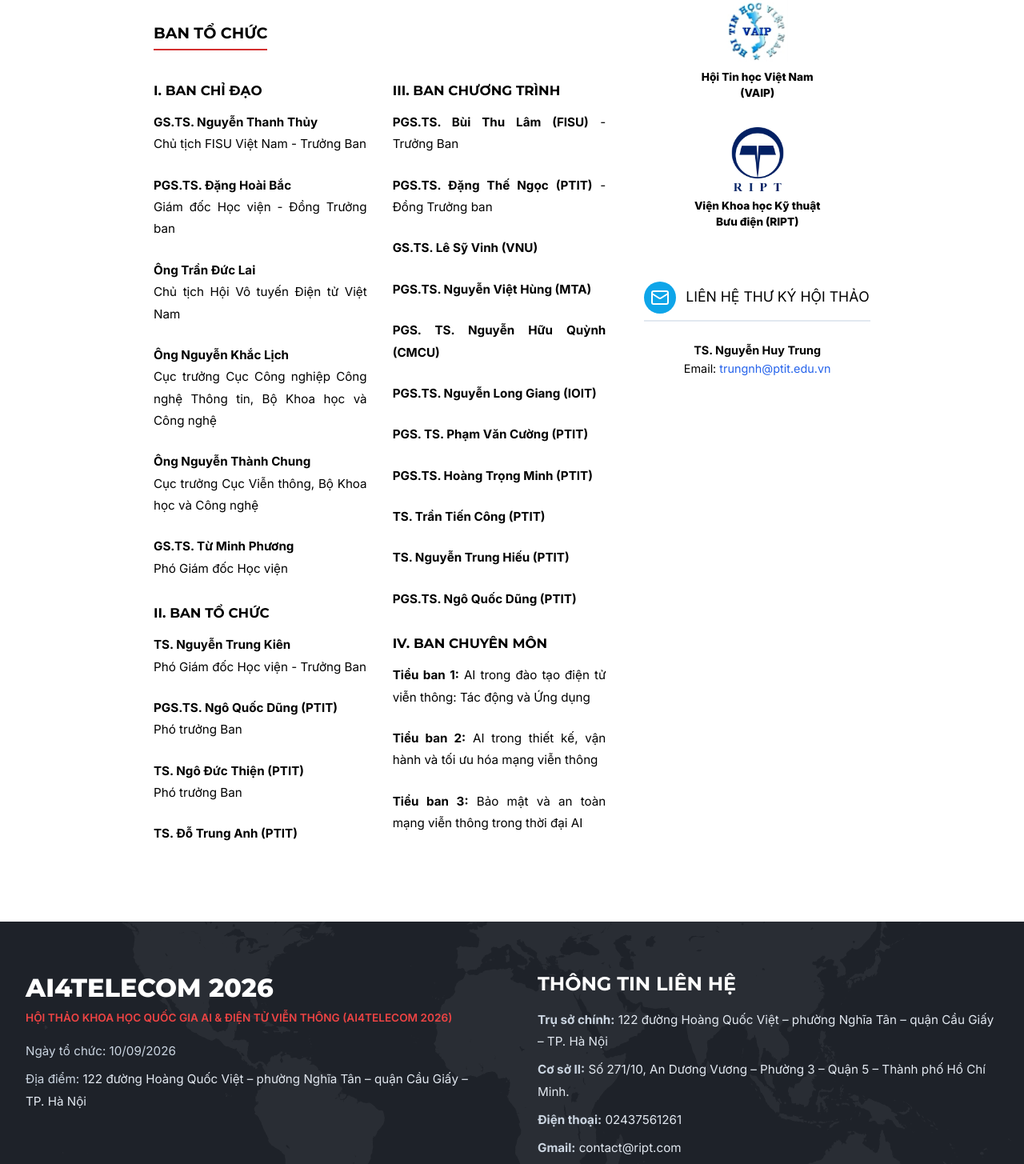
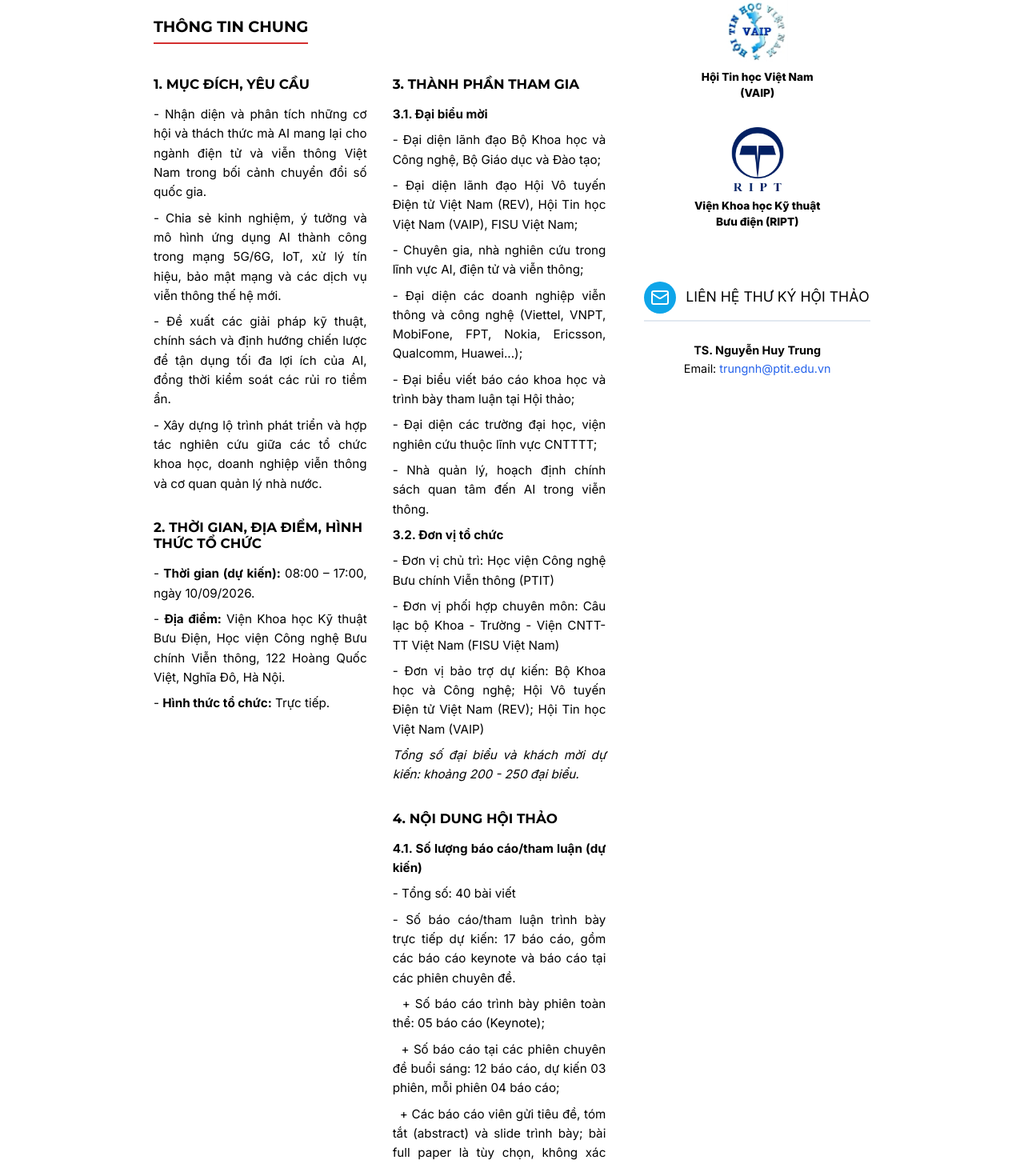
Before and after one commit to VuTienDatz/LandingPage, a Next.js app: page / in a window 1280 px wide. Shown: the part 1880-3335 px from the top of the page at 80% size. Built offline with nearby package versions, Linux system fonts and the light colour scheme.

Commit message:
Thêm nội dung

```diff
--- a/src/app/page.module.css
+++ b/src/app/page.module.css
@@ -426,7 +426,7 @@
 }
 
 .article {
-  color: #333;
+  color: #000;
   font-size: 0.95rem;
   line-height: 1.6;
 }
@@ -554,11 +554,12 @@
   font-weight: bold;
 }
 
-.committeeSection p {
-  font-size: 0.95rem; /* Further reduced from 1.05rem */
-  margin-bottom: 0.8rem;
-  line-height: 1.6;
-  color: #000;
+.article .committeeSection p {
+  font-size: 0.95rem;
+  margin-bottom: 0.5rem;
+  line-height: 1.6; /* Match standard article text */
+  color: #000; /* Use pure black */
+  text-align: justify; /* Match standard article text */
 }
 
 /* Sidebar Sponsor Categories */
--- a/src/components/ContentSection.tsx
+++ b/src/components/ContentSection.tsx
@@ -17,6 +17,62 @@
           <p>
             Hội thảo là diễn đàn để các nhà quản lý, kỹ sư, chuyên gia, nhà nghiên cứu trong lĩnh vực điện tử viễn thông và trí tuệ nhân tạo cùng nhau trao đổi, thảo luận về những vấn đề cốt lõi.
           </p>
+
+          <h2 className={styles.sectionTitle} style={{ marginTop: '2rem' }}>
+            THÔNG TIN CHUNG
+          </h2>
+
+          <div className={styles.twoColumnText}>
+            {/* Column 1 */}
+            <div>
+              <div className={styles.committeeSection}>
+                <h3>1. Mục đích, yêu cầu</h3>
+                <p>- Nhận diện và phân tích những cơ hội và thách thức mà AI mang lại cho ngành điện tử và viễn thông Việt Nam trong bối cảnh chuyển đổi số quốc gia.</p>
+                <p>- Chia sẻ kinh nghiệm, ý tưởng và mô hình ứng dụng AI thành công trong mạng 5G/6G, IoT, xử lý tín hiệu, bảo mật mạng và các dịch vụ viễn thông thế hệ mới.</p>
+                <p>- Đề xuất các giải pháp kỹ thuật, chính sách và định hướng chiến lược để tận dụng tối đa lợi ích của AI, đồng thời kiểm soát các rủi ro tiềm ẩn.</p>
+                <p>- Xây dựng lộ trình phát triển và hợp tác nghiên cứu giữa các tổ chức khoa học, doanh nghiệp viễn thông và cơ quan quản lý nhà nước.</p>
+              </div>
+
+              <div className={styles.committeeSection}>
+                <h3>2. Thời gian, địa điểm, hình thức tổ chức</h3>
+                <p>- <strong>Thời gian (dự kiến):</strong> 08:00 – 17:00, ngày 10/09/2026.</p>
+                <p>- <strong>Địa điểm:</strong> Viện Khoa học Kỹ thuật Bưu Điện, Học viện Công nghệ Bưu chính Viễn thông, 122 Hoàng Quốc Việt, Nghĩa Đô, Hà Nội.</p>
+                <p>- <strong>Hình thức tổ chức:</strong> Trực tiếp.</p>
+              </div>
+            </div>
+
+            {/* Column 2 */}
+            <div>
+              <div className={styles.committeeSection}>
+                <h3>3. Thành phần tham gia</h3>
+                <p><strong>3.1. Đại biểu mời</strong></p>
+                <p>- Đại diện lãnh đạo Bộ Khoa học và Công nghệ, Bộ Giáo dục và Đào tạo;</p>
+                <p>- Đại diện lãnh đạo Hội Vô tuyến Điện tử Việt Nam (REV), Hội Tin học Việt Nam (VAIP), FISU Việt Nam;</p>
+                <p>- Chuyên gia, nhà nghiên cứu trong lĩnh vực AI, điện tử và viễn thông;</p>
+                <p>- Đại diện các doanh nghiệp viễn thông và công nghệ (Viettel, VNPT, MobiFone, FPT, Nokia, Ericsson, Qualcomm, Huawei...);</p>
+                <p>- Đại biểu viết báo cáo khoa học và trình bày tham luận tại Hội thảo;</p>
+                <p>- Đại diện các trường đại học, viện nghiên cứu thuộc lĩnh vực CNTTTT;</p>
+                <p>- Nhà quản lý, hoạch định chính sách quan tâm đến AI trong viễn thông.</p>
+                <p><strong>3.2. Đơn vị tổ chức</strong></p>
+                <p>- Đơn vị chủ trì: Học viện Công nghệ Bưu chính Viễn thông (PTIT)</p>
+                <p>- Đơn vị phối hợp chuyên môn: Câu lạc bộ Khoa - Trường - Viện CNTT-TT Việt Nam (FISU Việt Nam)</p>
+                <p>- Đơn vị bảo trợ dự kiến: Bộ Khoa học và Công nghệ; Hội Vô tuyến Điện tử Việt Nam (REV); Hội Tin học Việt Nam (VAIP)</p>
+                <p><em>Tổng số đại biểu và khách mời dự kiến: khoảng 200 - 250 đại biểu.</em></p>
+              </div>
+
+              <div className={styles.committeeSection}>
+                <h3>4. Nội dung Hội thảo</h3>
+                <p><strong>4.1. Số lượng báo cáo/tham luận (dự kiến)</strong></p>
+                <p>- Tổng số: 40 bài viết</p>
+                <p>- Số báo cáo/tham luận trình bày trực tiếp dự kiến: 17 báo cáo, gồm các báo cáo keynote và báo cáo tại các phiên chuyên đề.</p>
+                <p>&nbsp;&nbsp;+ Số báo cáo trình bày phiên toàn thể: 05 báo cáo (Keynote);</p>
+                <p>&nbsp;&nbsp;+ Số báo cáo tại các phiên chuyên đề buổi sáng: 12 báo cáo, dự kiến 03 phiên, mỗi phiên 04 báo cáo;</p>
+                <p>&nbsp;&nbsp;+ Các báo cáo viên gửi tiêu đề, tóm tắt (abstract) và slide trình bày; bài full paper là tùy chọn, không xác định trước số lượng.</p>
+              </div>
+            </div>
+          </div>
+
+          <hr style={{ border: 'none', borderTop: '1px solid #e2e8f0', margin: '3rem 0' }} />
 
           <h2 className={styles.sectionTitle}>
             BAN TỔ CHỨC
```
Also changed, not shown: 1 other file (tests, documents, lock files or other folders).
